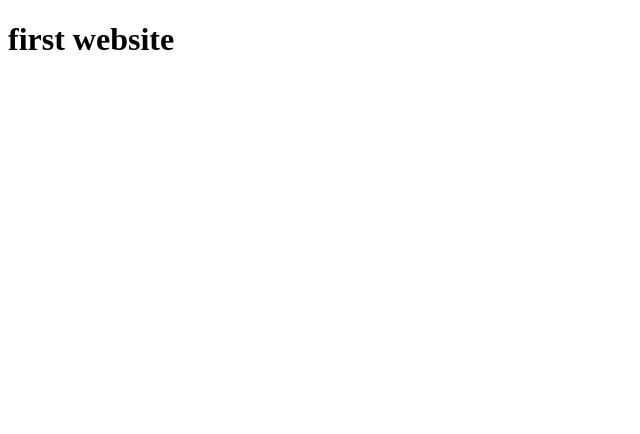
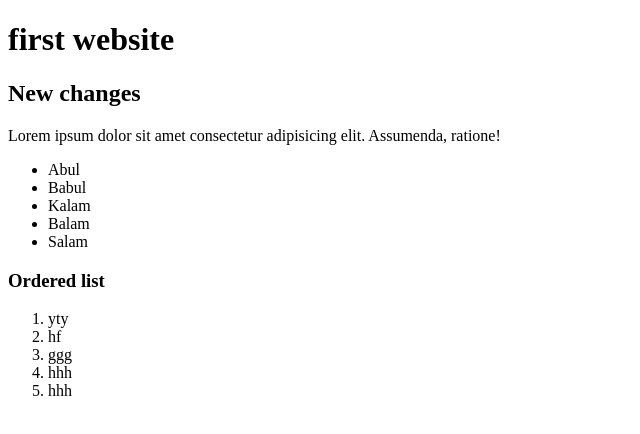
Before and after one commit to rajonmia122/my-first-web, a plain HTML site: page index.html in a window 1280 px wide. Shown: the whole page, without its empty margins (0-640 px from the left). Drawn offline with Linux system fonts and the light colour scheme.

Commit message:
li added

```diff
--- a/index.html
+++ b/index.html
@@ -7,5 +7,24 @@
 </head>
 <body>
     <h1>first website</h1>
+    <div>
+        <h2>New changes</h2>
+        <p>Lorem ipsum dolor sit amet consectetur adipisicing elit. Assumenda, ratione!</p>
+        <ul>
+            <li>Abul</li>
+            <li>Babul</li>
+            <li>Kalam</li>
+            <li>Balam</li>
+            <li>Salam</li>
+        </ul>
+        <h3>Ordered list</h3>
+        <ol>
+            <li>yty</li>
+            <li>hf</li>
+            <li>ggg</li>
+            <li>hhh</li>
+            <li>hhh</li>
+        </ol>
+    </div>
 </body>
 </html>
```
